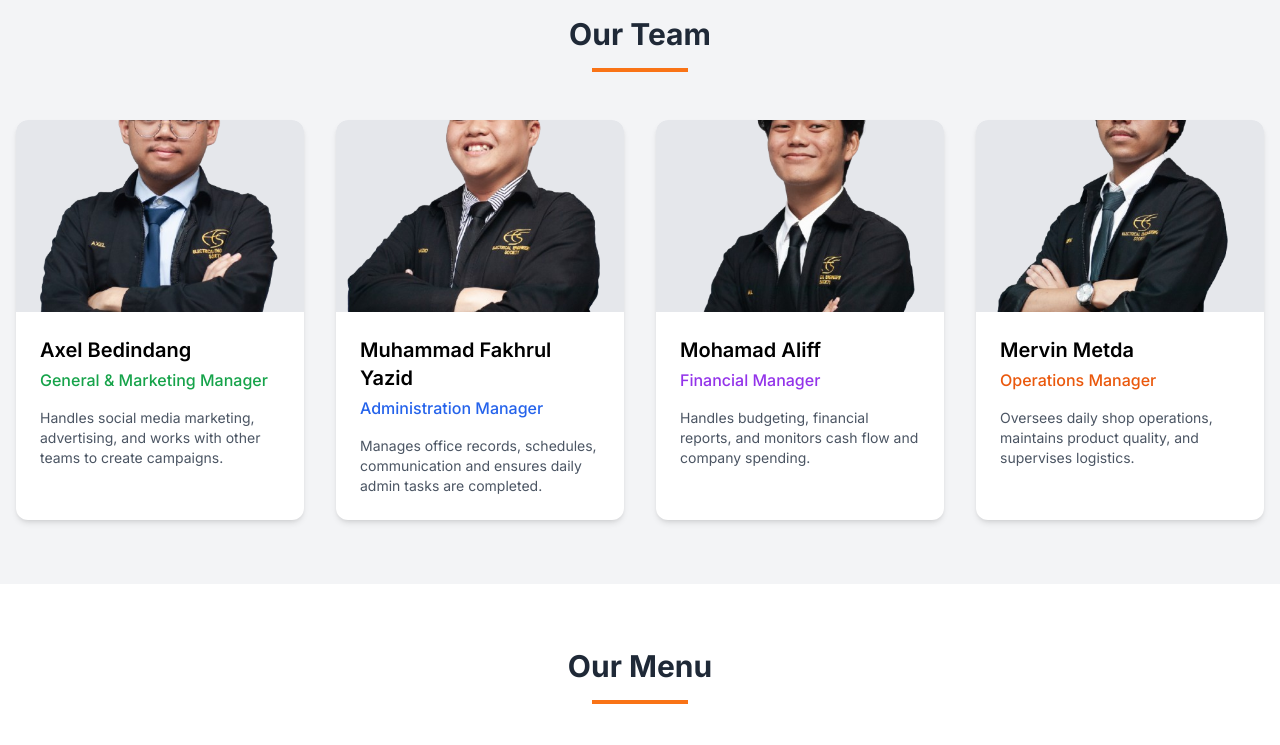
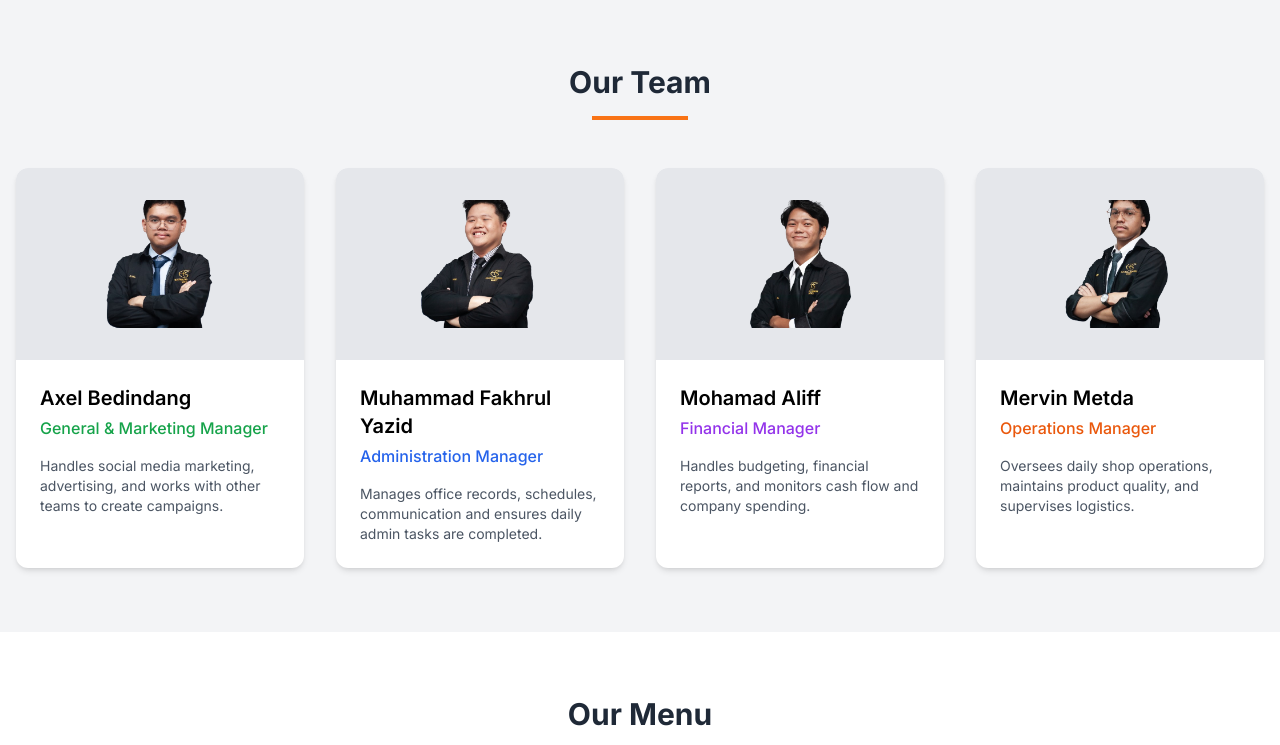
Before and after one commit to robot-dotcom/electrofuel2, a plain HTML site: page index.html in a window 1280 px wide. Shown: the part 1080-1825 px from the top of the page. Drawn offline with nearby package versions, Linux system fonts and the light colour scheme.

Commit message:
Update index.html

```diff
--- a/index.html
+++ b/index.html
@@ -43,7 +43,7 @@
                     <div class="flex items-center space-x-3">
                         <div class="text-3xl">
                         <h1 class="text-2xl font-bold text-gray-800">Electro<span class="electric-text">Fuel</span>
-                      <img src="logo.jpg" alt="ElectroFuel 2 Logo" class="h-8"> <!-- Adjust height as needed -->
+                      <img src="logo.jpg" alt="ElectroFuel 2 Logo" class="h-20"> <!-- Adjust height as needed -->
                       </div>
                 <nav class="hidden md:flex space-x-8">
                     <a href="#menu" class="text-gray-600 hover:text-orange-500 transition-colors">Menu</a>
@@ -136,7 +136,7 @@
                 <!-- General Manager -->
                 <div class="bg-white rounded-xl shadow-md overflow-hidden">
                    <div class="h-48 bg-gray-200 flex items-center justify-center overflow-hidden">
-                      <img src="axel.png" alt="Axel Bedindang" class="w-full h-full object-cover">
+                      <img src="axel.png" alt="Axel Bedindang" class="w-32 h-32 object-cover">
                       </div>
                     <div class="p-6">
                         <h3 class="text-xl font-semibold mb-1">Axel Bedindang</h3>
@@ -148,7 +148,7 @@
                 <!-- Admin Manager -->
                 <div class="bg-white rounded-xl shadow-md overflow-hidden">
                     <div class="h-48 bg-gray-200 flex items-center justify-center overflow-hidden">
-                        <img src="yazid.png" alt="Fakhrul Yazid" class="w-full h-full object-cover">
+                        <img src="yazid.png" alt="Fakhrul Yazid" class="w-32 h-32 object-cover">
                         </div>
                     <div class="p-6">
                         <h3 class="text-xl font-semibold mb-1">Muhammad Fakhrul Yazid</h3>
@@ -160,7 +160,7 @@
                 <!-- Financial Manager -->
                 <div class="bg-white rounded-xl shadow-md overflow-hidden">
                     <div class="h-48 bg-gray-200 flex items-center justify-center overflow-hidden">
-                        <img src="aliff.png" alt="Aliff Redzuan" class="w-full h-full object-cover">
+                        <img src="aliff.png" alt="Aliff Redzuan" class="w-32 h-32 object-cover">
                         </div>
                     <div class="p-6">
                         <h3 class="text-xl font-semibold mb-1">Mohamad Aliff</h3>
@@ -172,7 +172,7 @@
                 <!-- Operations Manager -->
                 <div class="bg-white rounded-xl shadow-md overflow-hidden">
                     <div class="h-48 bg-gray-200 flex items-center justify-center overflow-hidden">
-                        <img src="mervin.png" alt="Mervin Metda" class="w-full h-full object-cover">
+                        <img src="mervin.png" alt="Mervin Metda" class="w-32 h-32 object-cover">
                         </div>
                     <div class="p-6">
                         <h3 class="text-xl font-semibold mb-1">Mervin Metda</h3>
```
